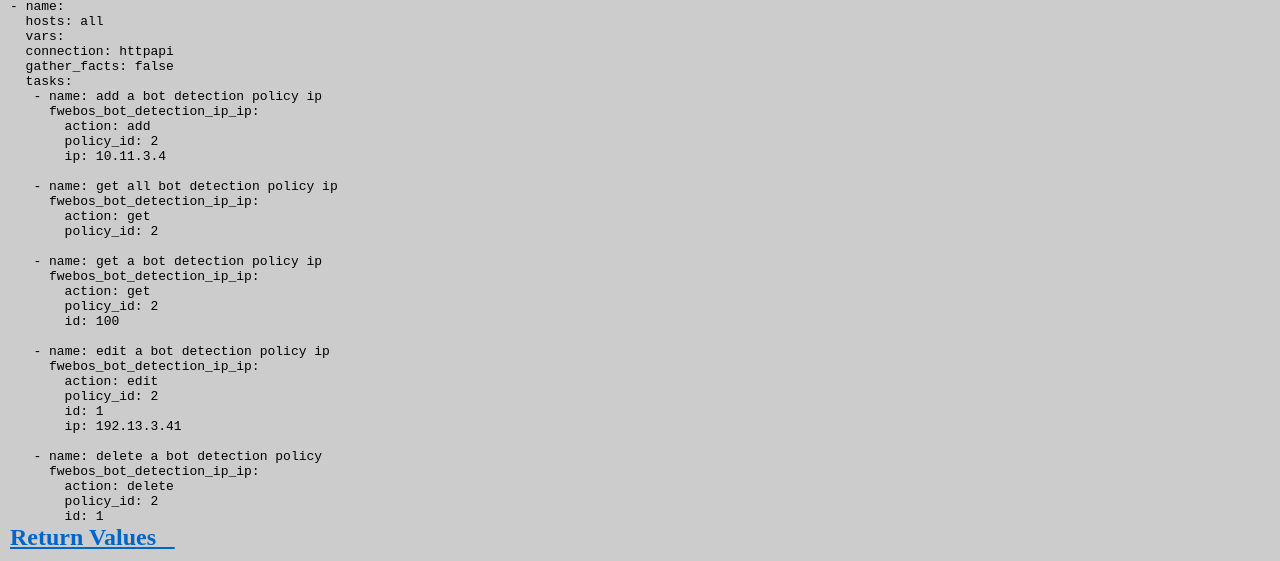
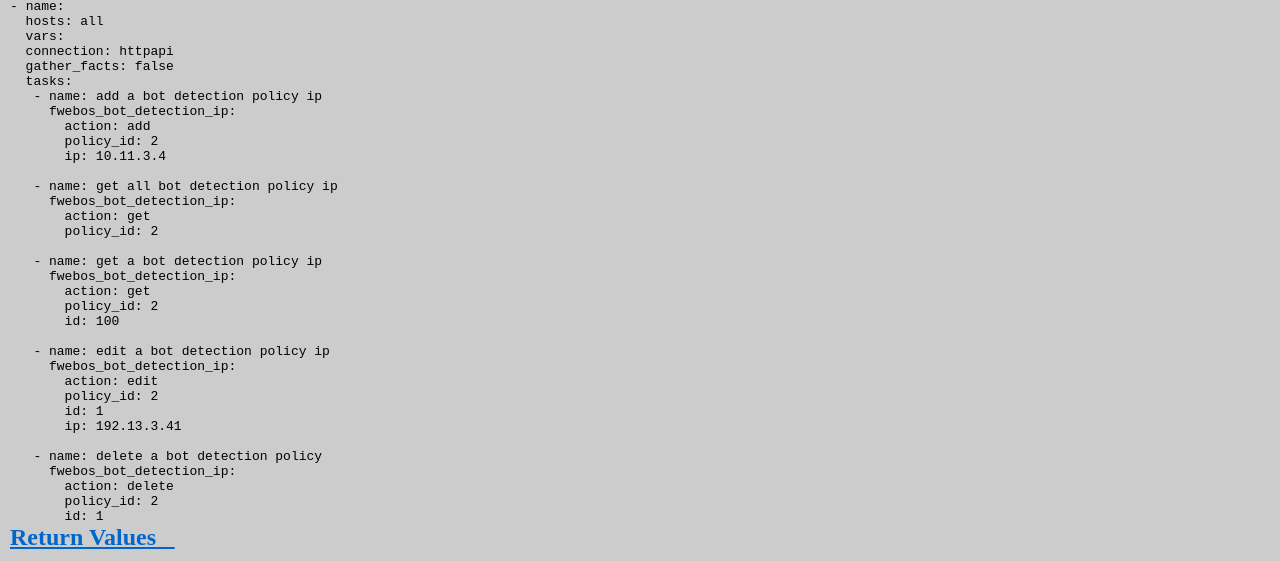
Before and after one commit to josephchen-ftnt/test_1.3.1_doc, a Sphinx documentation site: the page built from docs/fwb-gen/fwebos_bot_detection_ip.rst, in a window 1280 px wide and 900 px high, scrolled down 3931 px. Shown: the part 156-717 px from the top of the window. Built offline with Sphinx 7.4.7 and the Read the Docs theme 3.1.0, drawn with Linux system fonts in a browser that asks for light colours; part of the change alters nothing that is shown.

```diff
--- a/docs/fwb-gen/fwebos_bot_detection_ip.rst
+++ b/docs/fwb-gen/fwebos_bot_detection_ip.rst
@@ -83,31 +83,31 @@ Examples
    gather_facts: false
    tasks:
     - name: add a bot detection policy ip
-      fwebos_bot_detection_ip_ip:
+      fwebos_bot_detection_ip:
         action: add
         policy_id: 2
         ip: 10.11.3.4
 
     - name: get all bot detection policy ip
-      fwebos_bot_detection_ip_ip:
+      fwebos_bot_detection_ip:
         action: get
         policy_id: 2
 
     - name: get a bot detection policy ip
-      fwebos_bot_detection_ip_ip:
+      fwebos_bot_detection_ip:
         action: get
         policy_id: 2
         id: 100
 
     - name: edit a bot detection policy ip
-      fwebos_bot_detection_ip_ip:
+      fwebos_bot_detection_ip:
         action: edit
         policy_id: 2
         id: 1
         ip: 192.13.3.41
 
     - name: delete a bot detection policy
-      fwebos_bot_detection_ip_ip:
+      fwebos_bot_detection_ip:
         action: delete
         policy_id: 2
         id: 1
```
